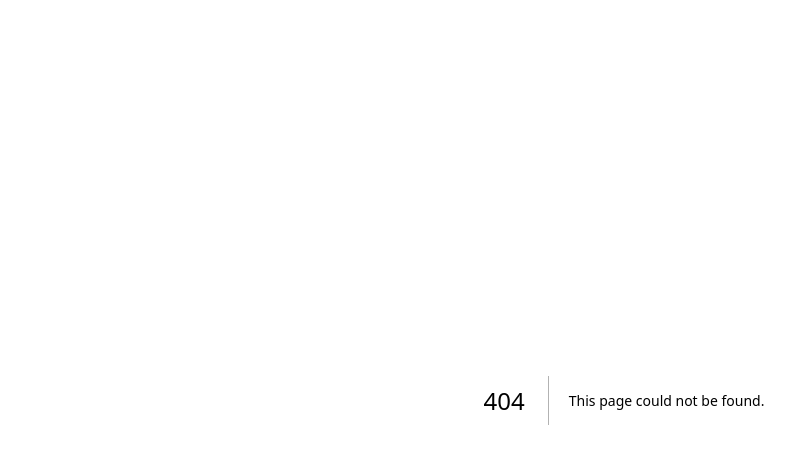
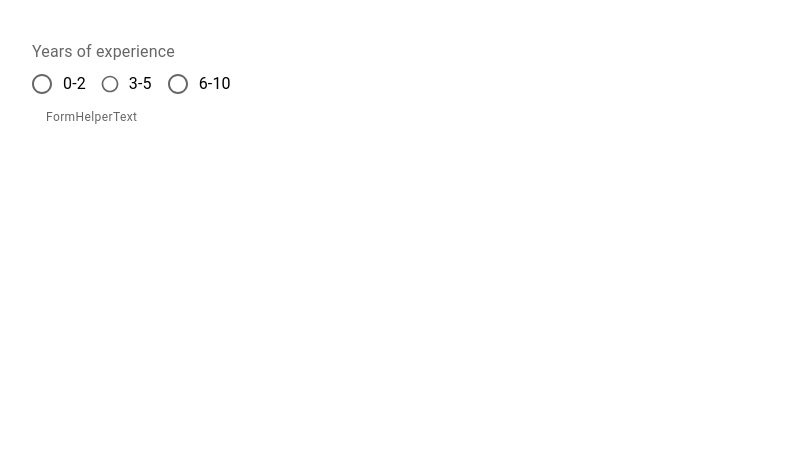
Before and after one commit to matiashernandev/mui-playground, a Next.js app: page /radio-button in a window 1280 px wide. Before the commit this address had no page. Shown: the top 464 px of the page, without its empty margins (16-811 px from the left). Built offline with nearby package versions, Linux system fonts and the light colour scheme.

Commit message:
add radio button

```diff
--- a/src/pages/index.tsx
+++ b/src/pages/index.tsx
@@ -1,6 +1,7 @@
 import MuiButton from "./button"
 import MuiButtonGroup from "./button-group"
 import MuiButtonToggle from "./button-toggle"
+import MuiRadioButton from "./radio-button"
 import MuiSelect from "./select"
 import MuiTextField from "./text-field"
 import MuiTypography from "./typography"
@@ -14,6 +15,7 @@ export default function App() {
       <MuiButtonToggle />
       <MuiTextField />
       <MuiSelect />
+      <MuiRadioButton />
     </>
   )
 }
--- /dev/null
+++ b/src/pages/radio-button/index.tsx
@@ -0,0 +1,56 @@
+import {
+  Box,
+  FormControl,
+  FormLabel,
+  FormControlLabel,
+  RadioGroup,
+  Radio,
+  FormHelperText,
+} from "@mui/material"
+import { ChangeEvent, useState } from "react"
+
+const MuiRadioButton = () => {
+  const [value, setValue] = useState("")
+  console.log({ value })
+
+  const handleChange = (event: ChangeEvent<HTMLInputElement>) => {
+    setValue(event.target.value)
+  }
+
+  return (
+    <Box
+      width="250px"
+      margin={5}
+      //bgcolor={"blue"}
+    >
+      <FormControl>
+        <FormLabel id="job-experience-group-label">
+          Years of experience
+        </FormLabel>
+        <RadioGroup
+          name="job-experience-group"
+          aria-labelledby="job-experience-group-label"
+          value={value}
+          onChange={handleChange}
+          row
+          // defaultValue={"6-10"} F
+        >
+          <FormControlLabel control={<Radio />} label="0-2" value="0-2" />
+          <FormControlLabel
+            control={<Radio size="small" />}
+            label="3-5"
+            value="3-5"
+          />
+          <FormControlLabel
+            //defaultChecked F
+            control={<Radio color="secondary" />}
+            label="6-10"
+            value="6-10"
+          />
+        </RadioGroup>
+        <FormHelperText>FormHelperText</FormHelperText>
+      </FormControl>
+    </Box>
+  )
+}
+export default MuiRadioButton
--- a/src/pages/select/index.tsx
+++ b/src/pages/select/index.tsx
@@ -5,8 +5,8 @@ const MuiSelect = () => {
   const [country, setCountry] = useState("")
   const [countries, setCountries] = useState<string[]>([])
 
-  console.log({ country })
-  console.log({ countries })
+  // console.log({ country })
+  // console.log({ countries })
 
   const handleChange = (event: ChangeEvent<HTMLInputElement>) => {
     setCountry(event.target.value as string)
```
